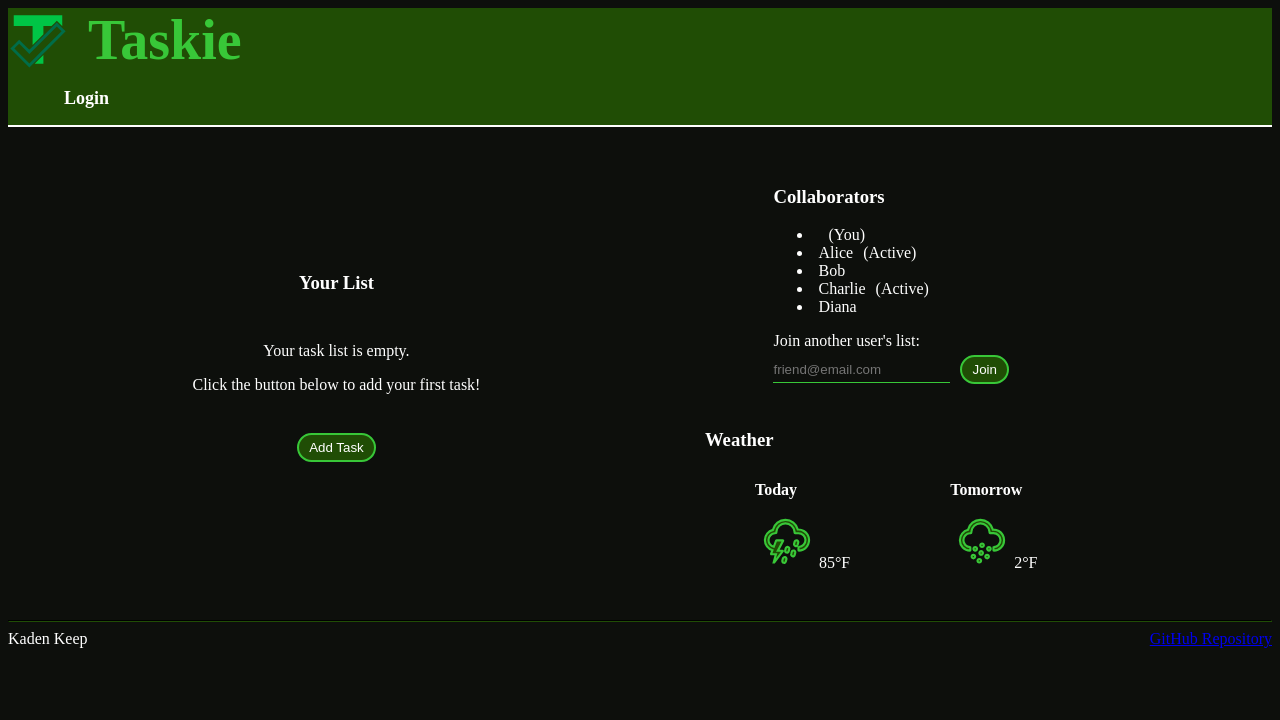
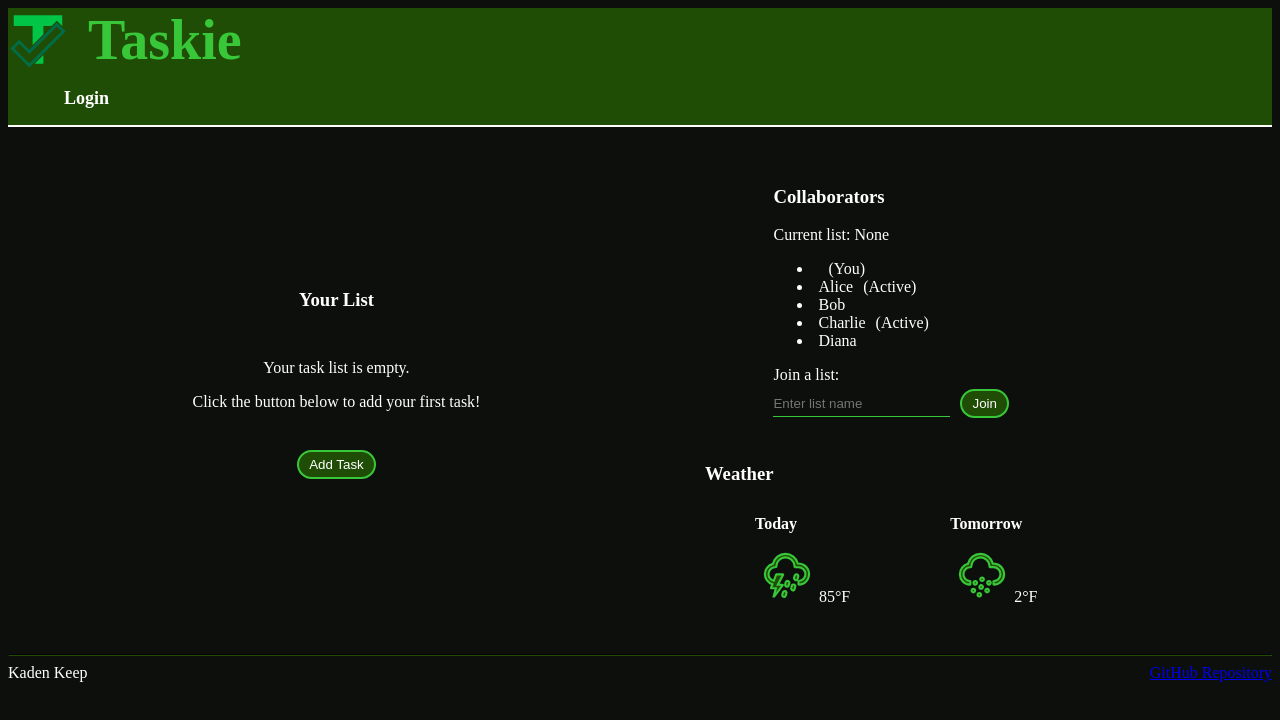
Before and after one commit to KadenK/taskie, a React (Vite) app: page /task-list in a window 1280 px wide. Shown: the top 720 px of the page. Built offline with nearby package versions, Linux system fonts and the light colour scheme.

Commit message:
Add subscribedList to user information

```diff
--- a/package.json
+++ b/package.json
@@ -15,11 +15,15 @@
   },
   "dependencies": {
     "@reduxjs/toolkit": "^2.6.0",
+    "bcrypt": "^5.1.1",
+    "cookie-parser": "^1.4.7",
+    "express": "^4.21.2",
     "js-cookie": "^3.0.5",
     "react": "^19.0.0",
     "react-dom": "^19.0.0",
     "react-redux": "^9.2.0",
     "react-router-dom": "^7.1.5",
-    "sass": "^1.85.0"
+    "sass": "^1.85.0",
+    "uuid": "^11.1.0"
   }
 }
--- a/src/features/auth/authSlice.js
+++ b/src/features/auth/authSlice.js
@@ -5,6 +5,7 @@ import Cookies from "js-cookie";
 
 const initialState = {
   username: Cookies.get("username") || null,
+  subscribedList: Cookies.get("subscribedList") || null,
   authState:
     Cookies.get("authState") === "authenticated"
       ? AuthState.Authenticated
@@ -17,6 +18,7 @@ export const login = createAsyncThunk(
     try {
       const data = await api.login(username, password);
       Cookies.set("username", username);
+      Cookies.set("subscribedList", data.subscribedList);
       Cookies.set("authState", AuthState.Authenticated);
       return data;
     } catch (error) {
@@ -31,6 +33,7 @@ export const logout = createAsyncThunk(
     try {
       const data = await api.logout();
       Cookies.remove("username");
+      Cookies.remove("subscribedList");
       Cookies.remove("authState");
       localStorage.removeItem("tasks");
       return null;
@@ -46,6 +49,7 @@ export const createUser = createAsyncThunk(
     try {
       const data = await api.createUser(username, password);
       Cookies.set("username", username);
+      Cookies.set("subscribedList", data.subscribedList);
       Cookies.set("authState", AuthState.Authenticated);
       return data;
     } catch (error) {
@@ -61,7 +65,8 @@ const authSlice = createSlice({
   extraReducers: (builder) => {
     builder
       .addCase(login.fulfilled, (state, action) => {
-        state.username = action.payload;
+        state.username = action.payload.username;
+        state.subscribedList = action.payload.subscribedList;
         state.authState = AuthState.Authenticated;
       })
       .addCase(login.rejected, (state) => {
@@ -69,13 +74,15 @@ const authSlice = createSlice({
       })
       .addCase(logout.fulfilled, (state) => {
         state.username = null;
+        state.subscribedList = null;
         state.authState = AuthState.Unauthenticated;
       })
       .addCase(logout.rejected, (state) => {
         state.authState = AuthState.Authenticated;
       })
       .addCase(createUser.fulfilled, (state, action) => {
-        state.username = action.payload;
+        state.username = action.payload.username;
+        state.subscribedList = action.payload.subscribedList;
         state.authState = AuthState.Authenticated;
       })
       .addCase(createUser.rejected, (state) => {
--- a/src/task-list/collaborators.jsx
+++ b/src/task-list/collaborators.jsx
@@ -5,8 +5,9 @@ import { collaborators as defaultCollaborators } from "../util/dummy";
 import { joinList } from "../features/tasks/tasksSlice";
 
 export function Collaborators() {
-  const [email, setEmail] = useState("");
+  const [listName, setListName] = useState("");
   const username = useSelector((state) => state.auth.username);
+  const subscribedList = useSelector((state) => state.auth.subscribedList);
   const dispatch = useDispatch();
 
   const [collaborators, setCollaborators] = useState(defaultCollaborators);
@@ -26,13 +27,16 @@ export function Collaborators() {
   }, []);
 
   const handleJoin = () => {
-    dispatch(joinList(email));
-    setEmail("");
+    if (listName) {
+      dispatch(joinList(listName));
+      setListName("");
+    }
   };
 
   return (
     <div className="collaborators-container">
       <h3>Collaborators</h3>
+      <div>Current list: {subscribedList || "None"}</div>
       <ul>
         <li>
           <span>{username}</span>
@@ -46,13 +50,13 @@ export function Collaborators() {
           </li>
         ))}
       </ul>
-      <div>Join another user's list:</div>
+      <div>Join a list:</div>
       <input
         className="share-input"
-        type="email"
-        placeholder="friend@email.com"
-        value={email}
-        onChange={(e) => setEmail(e.target.value)}
+        type="text"
+        placeholder="Enter list name"
+        value={listName}
+        onChange={(e) => setListName(e.target.value)}
       />
       <button type="button" onClick={handleJoin}>
         Join
```
Also changed, not shown: 1 other file (tests, documents, lock files or other folders).
